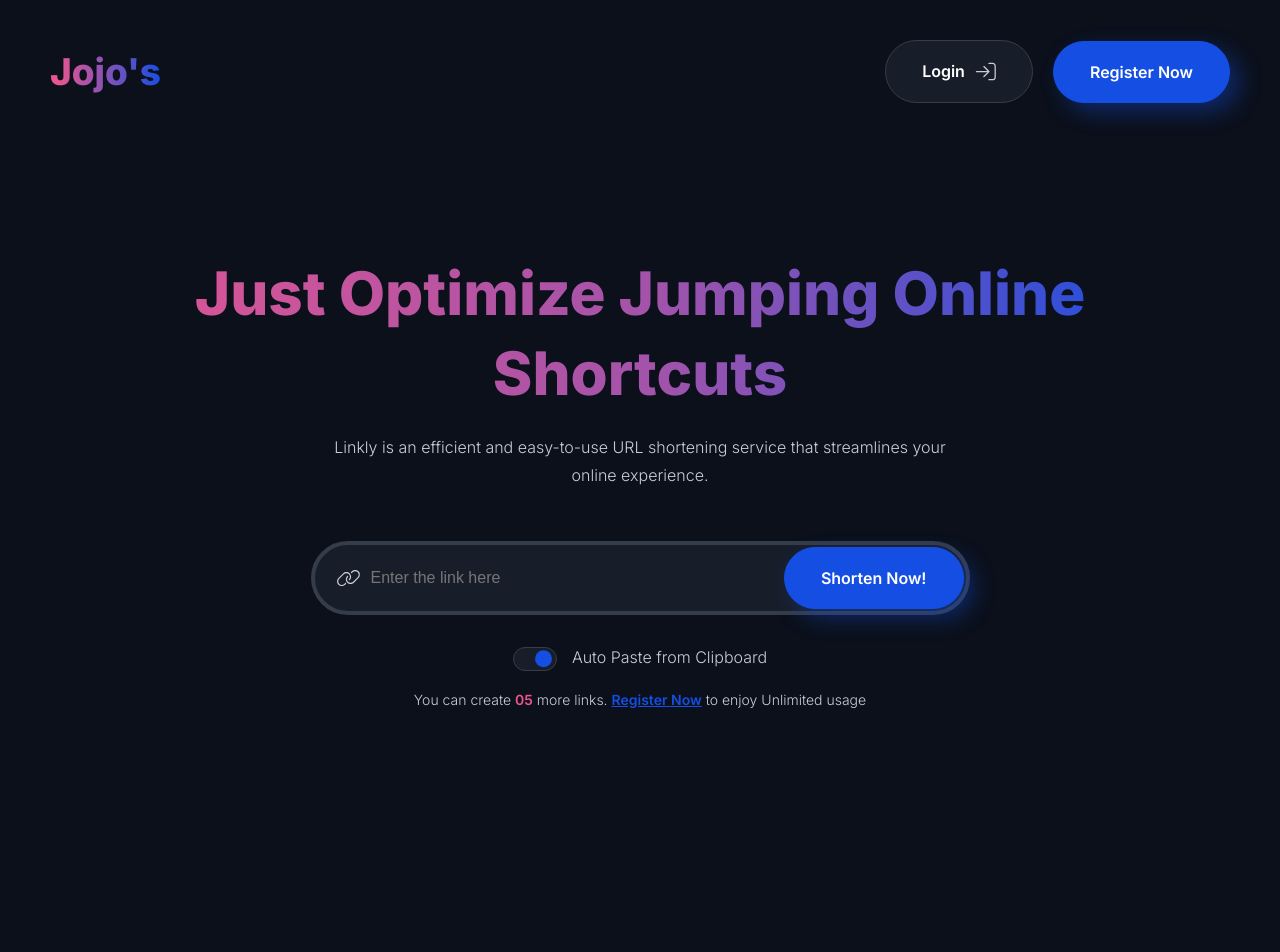
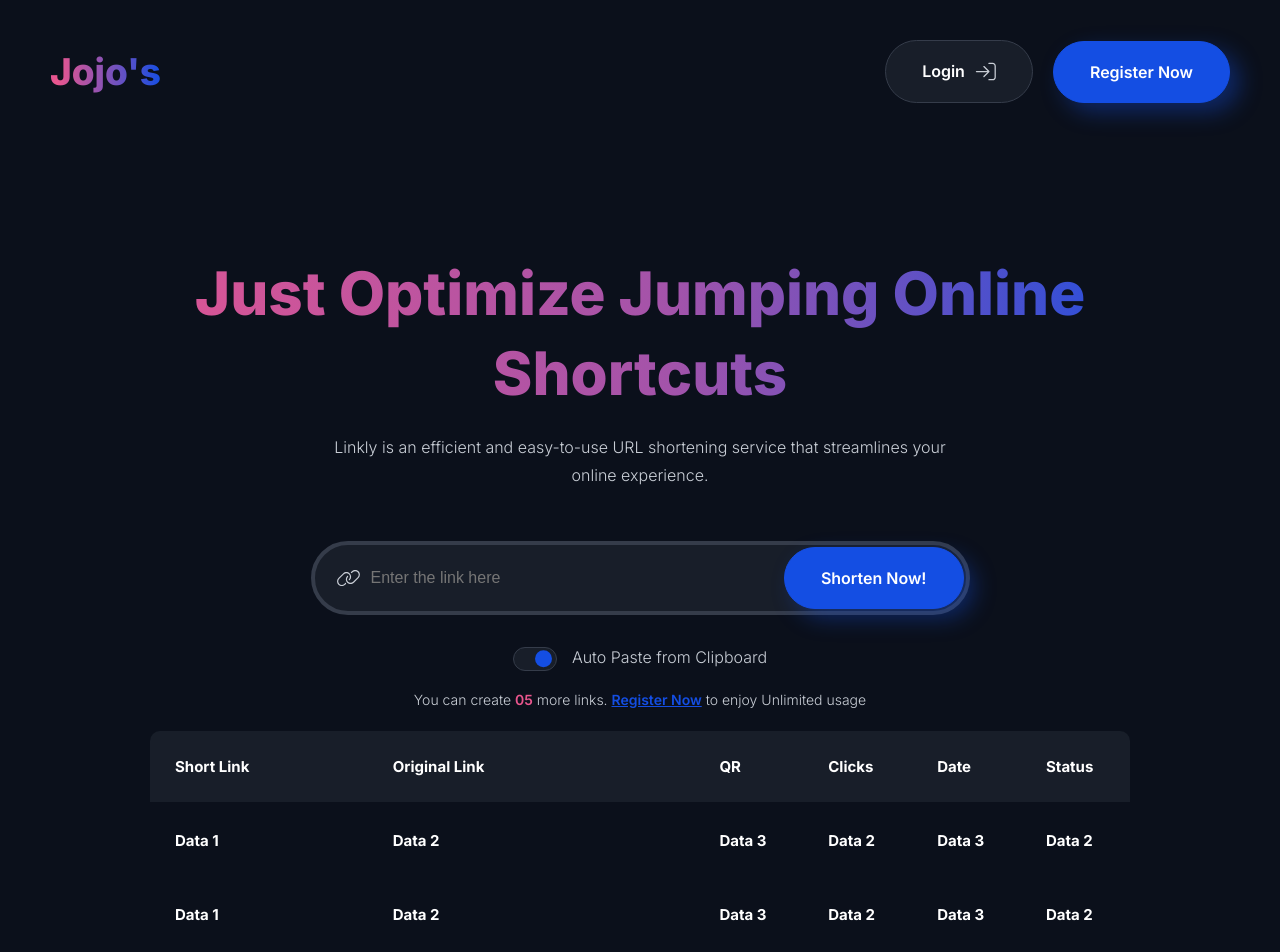
Before and after one commit to Neisser/jojos-click, a Next.js app in the folder frontend-services/: page / in a window 1280 px wide. Shown: the top 952 px of the page. Before the commit the page ends 800 px from the top, so only its background shows below. Built offline with nearby package versions, Linux system fonts and the light colour scheme.

Commit message:
add table component
note -- braking history even it isn't complete

```diff
--- a/frontend-services/src/app/page.tsx
+++ b/frontend-services/src/app/page.tsx
@@ -2,6 +2,7 @@ import Navbar from "@/shared/components/navbar";
 import styles from "./page.module.css";
 import Input from "@/shared/components/input";
 import Switch from "@/shared/components/switch";
+import Table from "@/shared/components/table/indext";
 
 export default function Home() {
   return (
@@ -21,6 +22,7 @@ export default function Home() {
                     <p>You can create <span>05</span> more links. <a href="/register-now">Register Now</a> to enjoy Unlimited usage</p>
                 </section>
             </div>
+            <Table></Table>
         </section>
     </main>
   );
--- /dev/null
+++ b/frontend-services/src/shared/components/table/indext.tsx
@@ -0,0 +1,39 @@
+import styles from './table.module.css';
+const Table = () => {
+
+    return (
+        <table className={styles['table']}>
+            <thead>
+                <tr>
+                    <th colSpan={2}>Short Link</th>
+                    <th colSpan={3}>Original Link</th>
+                    <th colSpan={1}>QR</th>
+                    <th colSpan={1}>Clicks</th>
+                    <th colSpan={1}>Date</th>
+                    <th colSpan={1}>Status</th>
+                </tr>
+            </thead>
+            <tbody>
+                <tr>
+                    <td colSpan={2}>Data 1</td>
+                    <td colSpan={3}>Data 2</td>
+                    <td colSpan={1}>Data 3</td>
+                    <td colSpan={1}>Data 2</td>
+                    <td colSpan={1}>Data 3</td>
+                    <td colSpan={1}>Data 2</td>
+                </tr>
+
+                <tr>
+                    <td colSpan={2}>Data 1</td>
+                    <td colSpan={3}>Data 2</td>
+                    <td colSpan={1}>Data 3</td>
+                    <td colSpan={1}>Data 2</td>
+                    <td colSpan={1}>Data 3</td>
+                    <td colSpan={1}>Data 2</td>
+                </tr>
+            </tbody>
+        </table>
+    )
+}
+
+export default Table;
--- /dev/null
+++ b/frontend-services/src/shared/components/table/table.module.css
@@ -0,0 +1,63 @@
+.table{
+    width: 100%;
+    table-layout: fixed;
+    border-spacing: 0px 3px;
+}
+
+.table > thead > tr {
+    background-color: var(--c-gray);
+    color: var(--c-white);
+    font-size: 16px;
+    font-weight: 300;
+}
+
+
+.table > thead > tr > th {
+    font-size: 15px;
+    padding: 1.625rem 1.563rem;
+    font-weight: 700;
+    text-align: left;
+}
+
+.table > thead > tr > th:first-child {
+    border-top-left-radius: 10px;
+}
+
+.table > thead > tr > th:last-child {
+    border-top-right-radius: 10px;
+}
+
+
+.table > tbody > tr {
+    background-color: var(--c-black);
+    font-size: 16px;
+    font-weight: 300;
+}
+
+
+.table > tbody > tr > td {
+    padding: 1.625rem 1.563rem;
+    font-size: 15px;
+    text-align: left;
+    font-weight: 700;
+    color: var(--c-white);
+}
+
+
+@media (max-width: 1190px) {
+    .table th:nth-child(3),
+    .table th:nth-child(4),
+    .table th:nth-child(5),
+    .table td:nth-child(3),
+    .table td:nth-child(4),
+    .table td:nth-child(5){
+        display: none;
+    }
+}
+
+@media (max-width: 990px) {
+    .table th:nth-child(2),
+    .table td:nth-child(2){
+        display: none;
+    }
+}
```
